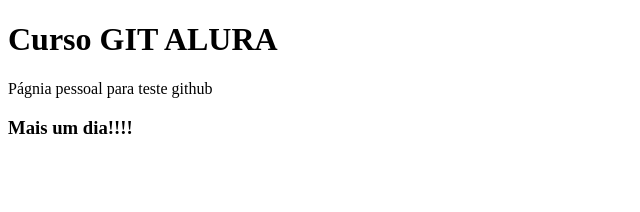
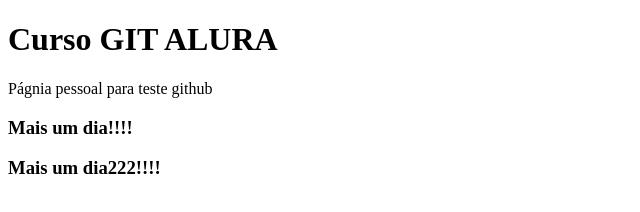
Before and after one commit to fchiarello/curso-git, a plain HTML site: page index.html in a window 1280 px wide. Shown: the whole page, without its empty margins (0-640 px from the left). Drawn offline with Linux system fonts and the light colour scheme.

Commit message:
iniciando design

```diff
--- /dev/null
+++ b/estilo.css
@@ -0,0 +1,3 @@
+body{
+	background-color: blue;
+}
--- a/index.html
+++ b/index.html
@@ -2,7 +2,7 @@
 <html>
 <head>
 
-	<link rel="stylesheet" type="text/css" href="estilo.css">
+	<link rel="stylesheet" type="text/css" href="estilo.csss">
 
 	<title>Curso Git</title>
 
@@ -12,6 +12,6 @@
 		<h1>Curso GIT ALURA</h1>
 		<p>Págnia pessoal para teste github</p>
 		<h3>Mais um dia!!!!</h3>
-
+		<h3>Mais um dia222!!!!</h3>
 </body>
 </html>
```
